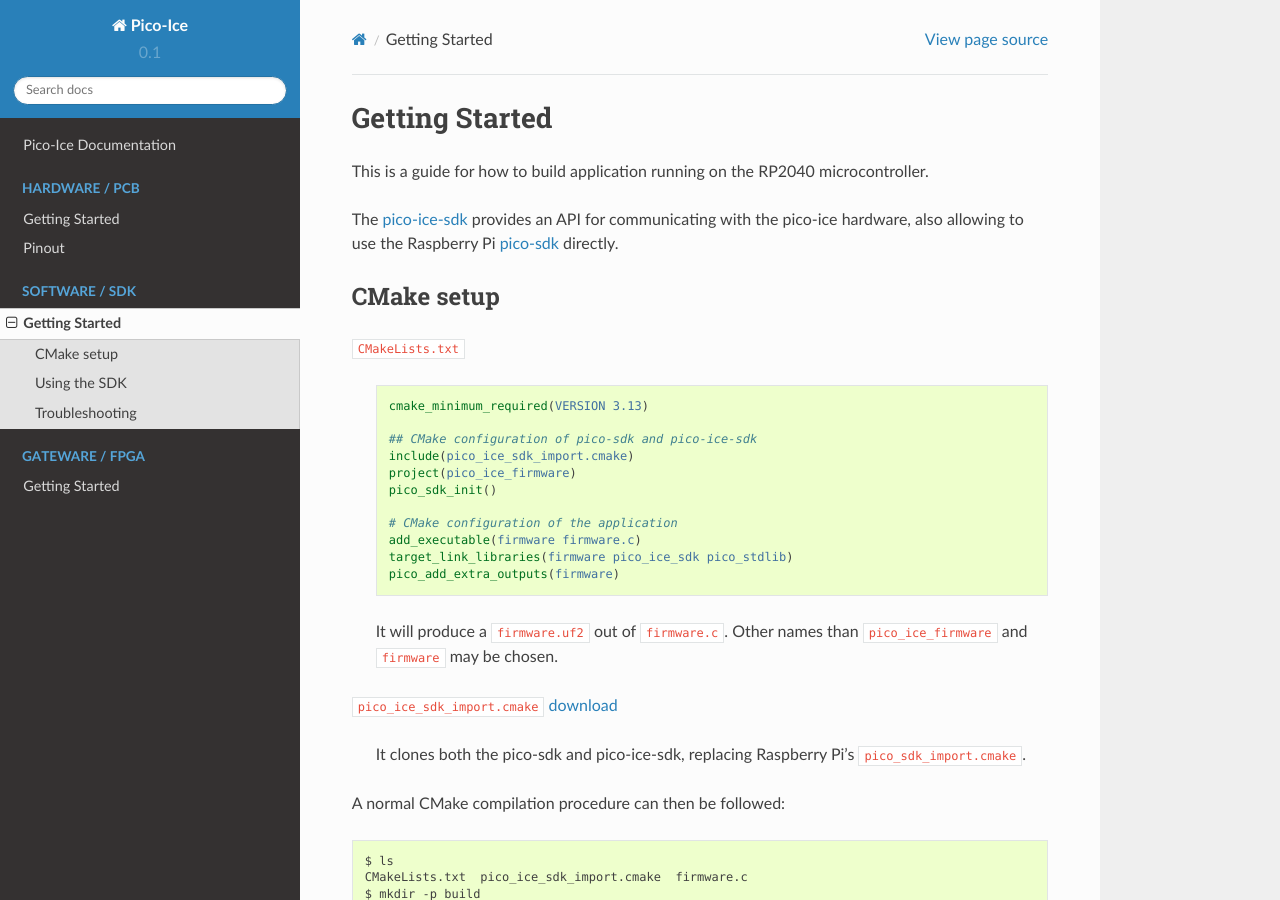
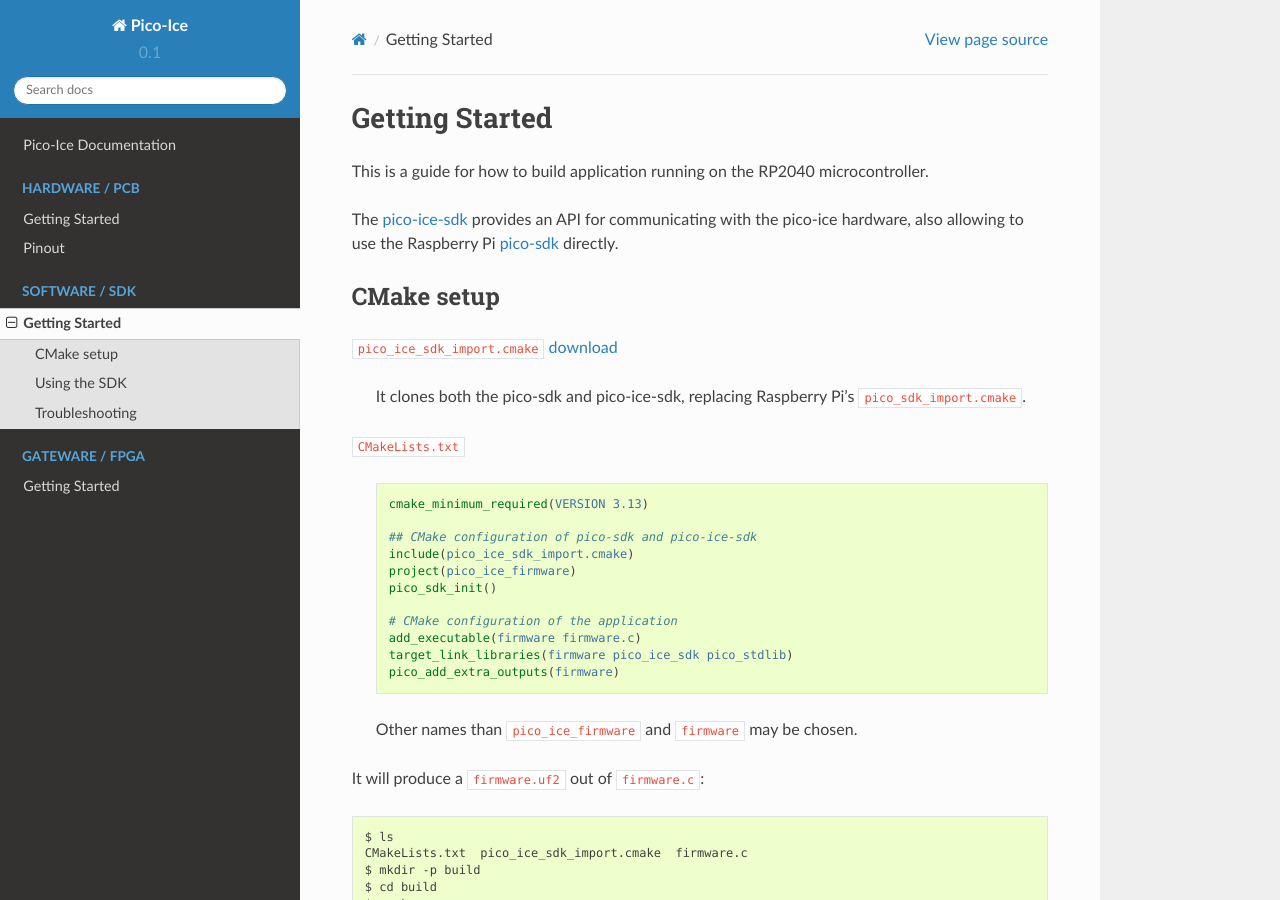
Before and after one commit to tinyvision-ai-inc/pico-ice, a Sphinx documentation site: the page built from Docs/source/software/getting-started.rst, in a window 1280 px wide and 900 px high. Built offline with Sphinx 7.4.7 and the Read the Docs theme 2.0.0, drawn with Linux system fonts in a browser that asks for light colours.

Commit message:
Docs: reorganise the CMake setup article

```diff
--- a/Docs/source/software/getting-started.rst
+++ b/Docs/source/software/getting-started.rst
@@ -24,16 +30,9 @@
        target_link_libraries(firmware pico_ice_sdk pico_stdlib)
        pico_add_extra_outputs(firmware)
 
-    It will produce a ``firmware.uf2`` out of ``firmware.c``.
     Other names than ``pico_ice_firmware`` and ``firmware`` may be chosen.
 
-``pico_ice_sdk_import.cmake`` `download`_
-
-   It clones both the pico-sdk and pico-ice-sdk, replacing Raspberry Pi's ``pico_sdk_import.cmake``.
-
-.. _download: https://raw.githubusercontent.com/tinyvision-ai-inc/pico-ice-sdk/main/cmake/pico_ice_sdk_import.cmake
-
-A normal CMake compilation procedure can then be followed:
+It will produce a ``firmware.uf2`` out of ``firmware.c``:
 
 .. code-block::
 
```
Also changed, not shown: other parts of Docs/source/software/getting-started.rst (+6 -0 lines).
